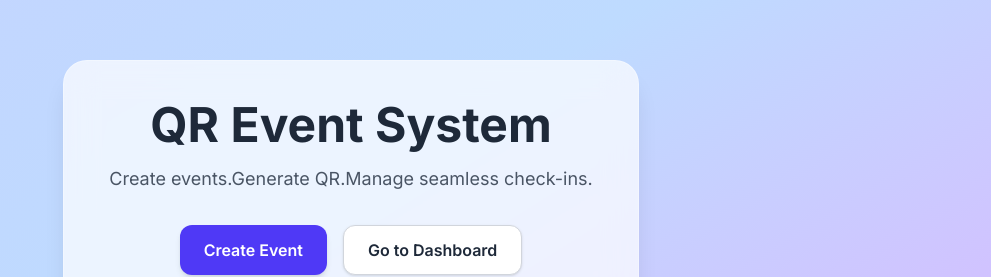
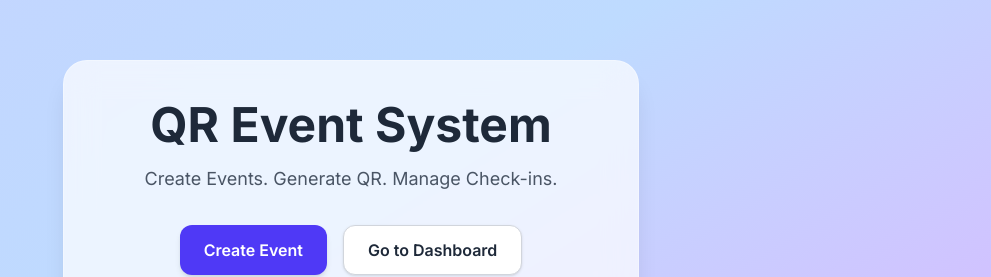
Before and after one commit to nishthagupta09/QREventSystem_Frontend, a React (Vite) app: page / in a window 1280 px wide. Shown: the part 212-489 px from the top of the page, without its empty margins (289-1280 px from the left). Built offline with nearby package versions, Linux system fonts and the light colour scheme.

Commit message:
spacing issue

```diff
--- a/src/pages/Home.jsx
+++ b/src/pages/Home.jsx
@@ -13,7 +13,7 @@ function Home(){
         </h1>
 
         <p className="text-gray-600 text-lg mb-8">
-          Create events.Generate QR.Manage seamless check-ins.
+          Create Events. Generate QR. Manage Check-ins.
         </p>
 
         <div className="flex flex-col sm:flex-row gap-4 justify-center">
```
